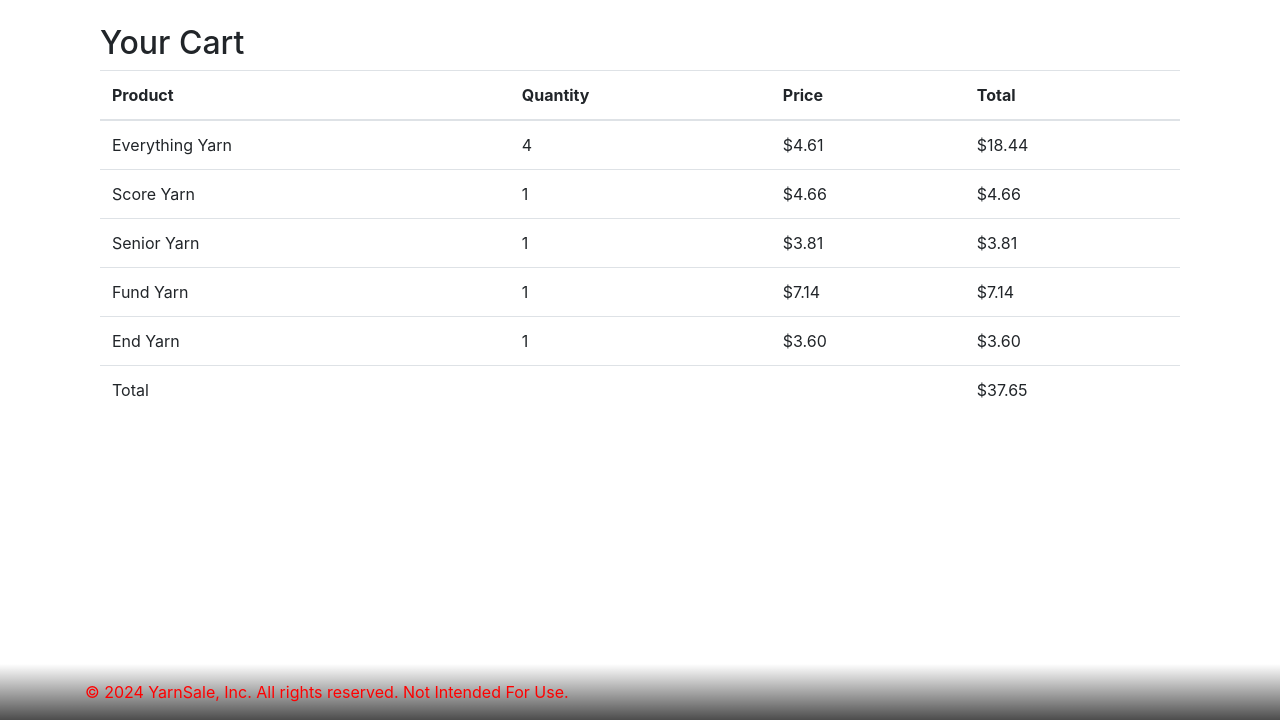
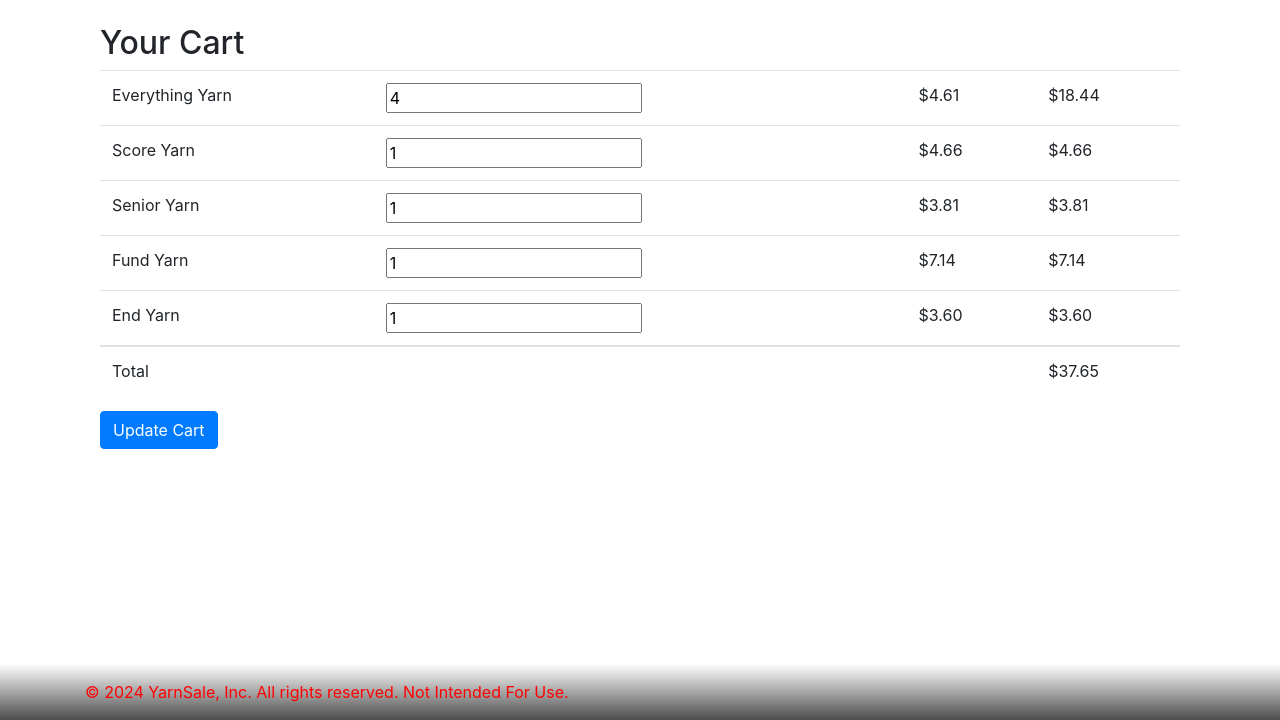
Before and after one commit to RobTilton/YarnSale_eshop, a Django app: page /cart/ in a window 1280 px wide. Shown: the part 80-800 px from the top of the page. Run offline with Django 5.2, Linux system fonts and the light colour scheme; a user stored in the database is signed in; data comes from the database, SQL or seed files in the repository; both versions use the stored data as it was after the commit; some libraries are stand-ins or nearby versions.

Commit message:
added quantity change to cart.

```diff
--- a/frontend/templates/cart.html
+++ b/frontend/templates/cart.html
@@ -5,34 +5,41 @@
 <div class="container">
     <h2>Your Cart</h2>
     {% if cart_items %}
+        <form method="post" action="{% url 'update_cart' %}">
+            {% csrf_token %}
             <table class="table">
-            <thead>
-                <tr>
-                    <th>Product</th>
-                    <th>Quantity</th>
-                    <th>Price</th>
-                    <th>Total</th>
-                </tr>
-            </thead>
+                <!-- ... table headers ... -->
                 <tbody>
                     {% for item in cart_items %}
                         <tr>
                             <td>{{ item.product.name }}</td>
-                        <td>{{ item.quantity }}</td>
+                            <td>
+                                <input type="number" name="quantity_{{ item.id }}" value="{{ item.quantity }}" min="0" onchange="updateQuantity({{ item.id }}, this.value)">
+                            </td>
                             <td>${{ item.product.price|cents_to_dollars }}</td>
                             <td>${{ item.total_price|cents_to_dollars }}</td>
                         </tr>
                     {% endfor %}
                 </tbody>
-            <tfoot>
                 <tr>
                     <td colspan="3">Total</td>
                     <td>${{ total_cost|cents_to_dollars }}</td>
                 </tr>
-            </tfoot>
             </table>
+            <button type="submit" class="btn btn-primary">Update Cart</button>
+        </form>
     {% else %}
         <p>Your cart is empty.</p>
     {% endif %}
 </div>
 {% endblock %}
+
+<script>
+function updateQuantity(itemId, quantity) {
+    if (quantity == 0) {
+        if (confirm('Are you sure you want to remove this item from your cart?')) {
+            window.location.href = `{% url 'remove_from_cart' %}` + itemId + '/';
+        }
+    }
+}
+</script>
--- a/frontend/urls.py
+++ b/frontend/urls.py
@@ -11,5 +11,7 @@ urlpatterns = [
     path('signup/', views.signup, name='signup'),
     path('cart/', views.view_cart, name='view_cart'),
     path('add_to_cart/<int:product_id>/', views.add_to_cart, name='add_to_cart'),
+    path('cart/update/', views.update_cart, name='update_cart'),
+    path('cart/remove/<int:item_id>/', views.remove_from_cart, name='remove_from_cart'),
     path('accounts/login/', views.login, name='login'),
 ]
--- a/frontend/views.py
+++ b/frontend/views.py
@@ -107,6 +107,26 @@ def view_cart(request):
 
     return render(request, 'cart.html', {'cart_items': cart_items, 'total_cost': total_cost})
 
+@login_required
+def update_cart(request):
+    if request.method == 'POST':
+        for key, value in request.POST.items():
+            if key.startswith('quantity_'):
+                item_id = key.split('_')[1]
+                quantity = int(value)
+                cart_item = CartItem.objects.get(id=item_id)
+                if quantity > 0:
+                    cart_item.quantity = quantity
+                    cart_item.save()
+                else:
+                    cart_item.delete()
+    return redirect('view_cart')
+
+@login_required
+def remove_from_cart(request, item_id):
+    CartItem.objects.get(id=item_id).delete()
+    return redirect('view_cart')
+
 @require_POST
 @login_required
 def add_to_cart(request, product_id):
```
Also changed, not shown: db.sqlite3. Lines whose indentation alone changed are shown as unchanged.
